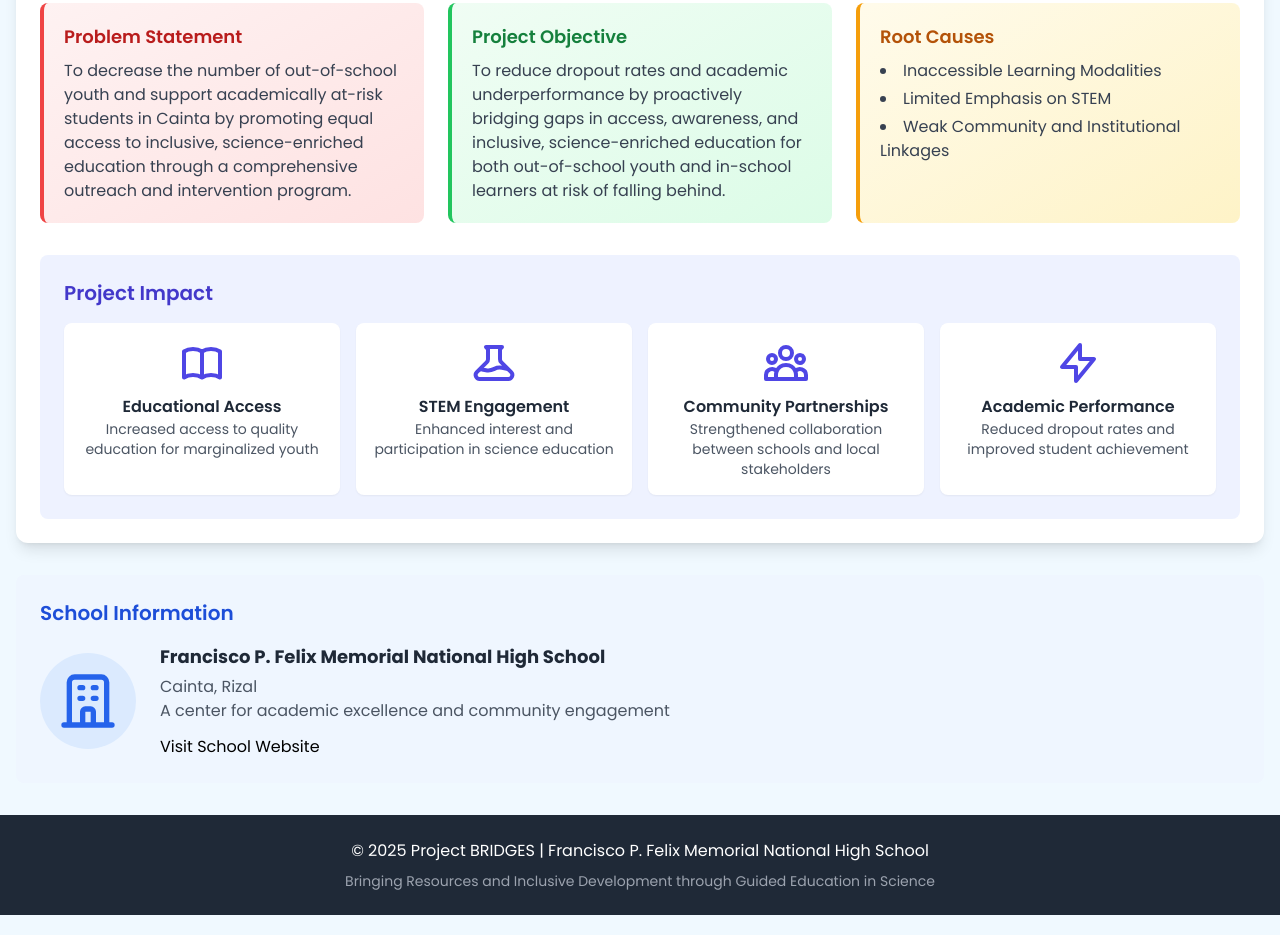
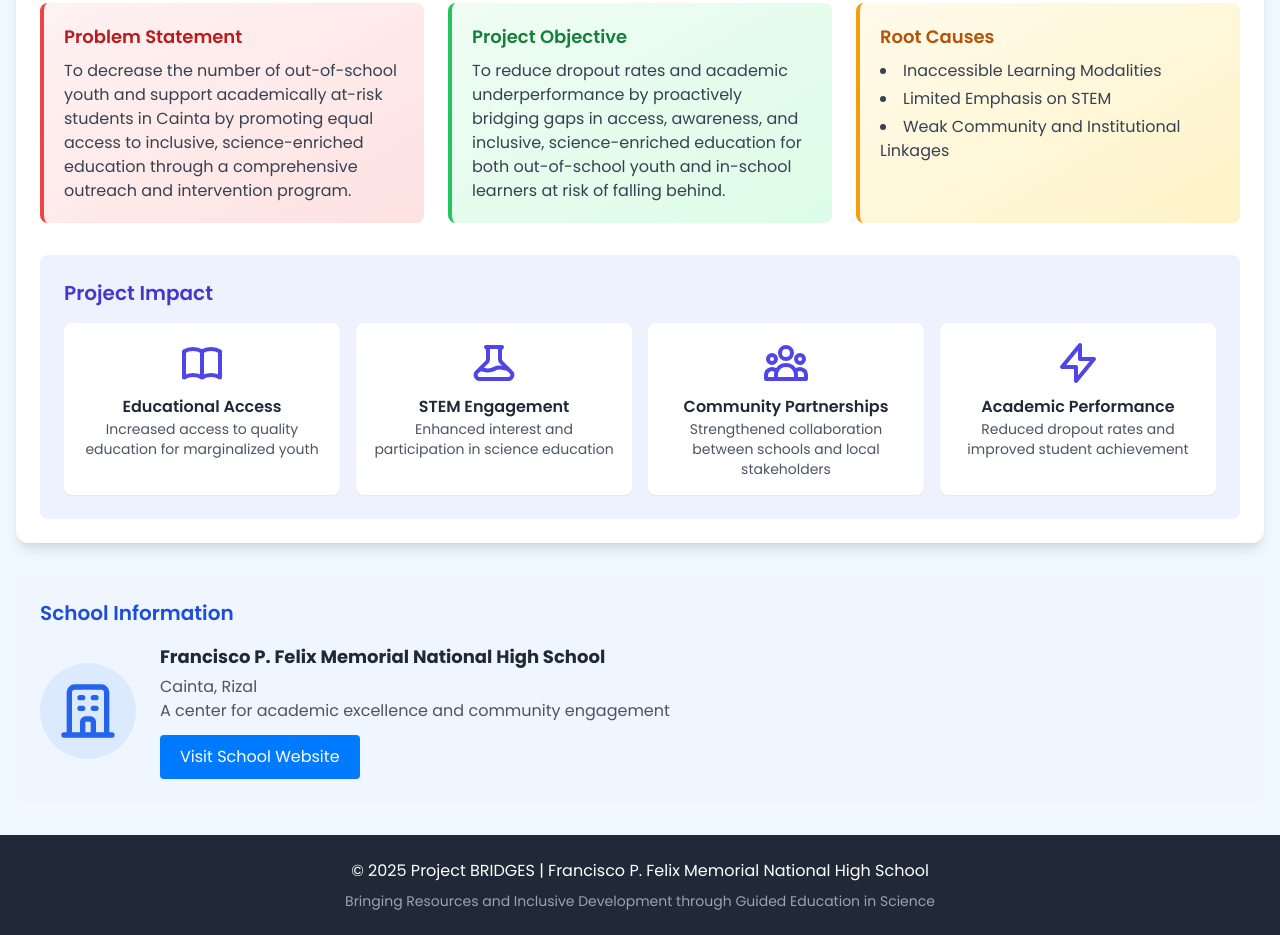
Before and after one commit to CrazyMuzan/ProjectBridges, a plain HTML site: page index.html in a window 1280 px wide. Shown: the part 325-1260 px from the top of the page. Drawn offline with nearby package versions, Linux system fonts and the light colour scheme.

Commit message:
Update index.html

```diff
--- a/index.html
+++ b/index.html
@@ -342,8 +342,10 @@
                                 <p class="text-gray-600 mt-1">Cainta, Rizal</p>
                                 <p class="text-gray-600">A center for academic excellence and community engagement</p>
                                 <div class="mt-3">
-                            <button onclick="window.open('https://www.facebook.com/DepEdTayoFPFMNHS301437', 'popup', 'width=800,height=600'); return false;">
-  Visit School Website </button>
+                            <button onclick="window.open('https://www.facebook.com/DepEdTayoFPFMNHS301437', '_blank');" style="background-color: #007bff; color: white; padding: 10px 20px; border: none; border-radius: 4px; cursor: pointer;"
+>
+  Visit School Website
+</button>
                                 </div>
                             </div>
                         </div>
```
